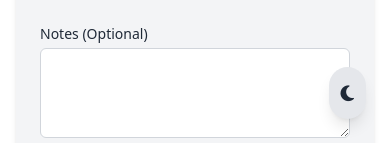
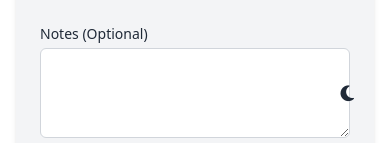
Before and after one commit to freuducci/qrcode, a plain HTML site: page index.html in a window 390 px wide. Shown: the part 701-844 px from the top of the page. Drawn offline with nearby package versions, Linux system fonts and the light colour scheme; a script that the page names is missing.

Commit message:
Update index.html

```diff
--- a/index.html
+++ b/index.html
@@ -167,7 +167,7 @@
     </main>
 
     <div class="fixed bottom-6 right-6 z-50">
-        <button id="themeToggle" class="p-3 rounded-full bg-gray-200 dark:bg-gray-700 hover:bg-gray-300 dark:hover:bg-gray-600 transition shadow-lg">
+        <button id="themeToggle" class="p-3 rounded-full transition sm:bg-gray-200 sm:dark:bg-gray-700 sm:hover:bg-gray-300 sm:dark:hover:bg-gray-600 sm:shadow-lg">
             <i class="fas fa-moon dark:hidden text-lg"></i>
             <i class="fas fa-sun hidden dark:inline text-lg"></i>
         </button>
```
